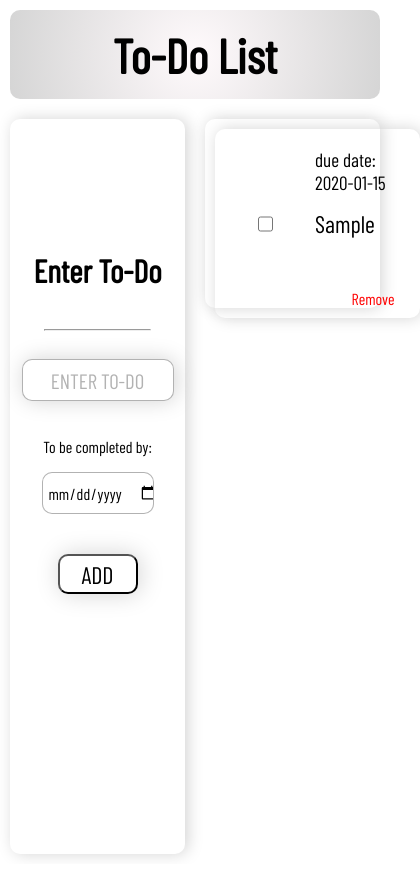
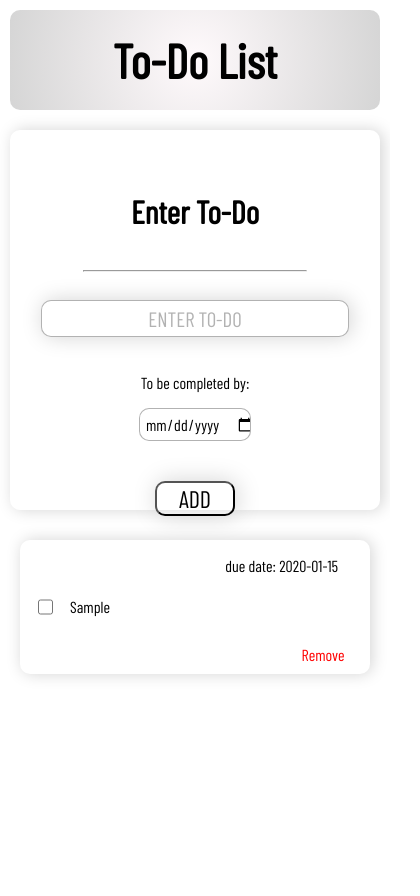
Before and after one commit to JakeMoretz/Todo, a website built with webpack: page dist/index.html in a window 390 px wide. Both pictures are taken after typing "Sample", "2020-01-15" into the empty fields and a click on the button "ADD". Shown: the whole page, 420 px wide, since content can reach past the window. Before the commit the page ends 864 px from the top, so only its background shows below. Built offline with nearby package versions, Linux system fonts and the light colour scheme; a web font is replaced by a local one.

Commit message:
made everything responsive

```diff
--- a/src/index.css
+++ b/src/index.css
@@ -7,7 +7,7 @@
 body {
     margin: 0;
     display: grid;
-    grid-template-rows: repeat(7, 1fr);
+    /* grid-template-rows: repeat(7, 1fr); */
     grid-template-columns: repeat(4, 1fr);
     height: 100vh;
     gap: 20px;
@@ -67,10 +67,16 @@ body {
     width: 80px;
     border-radius: 10px;
     box-shadow: 2px 0 1em rgb(212, 212, 212);
+    background: transparent;
+    transition: 0.3s ease-in-out 0.3s;
 }
 
 .new-project-btn:hover {
     cursor: pointer;
+    cursor: pointer;
+    transform: scale(1.25);
+    background: #414141;
+    color: #ffffff;
 }
 
 hr {
@@ -114,6 +120,10 @@ input {
     font-size: 1em;
 }
 
+.date:hover {
+    cursor: pointer;
+}
+
 /* main section */
 
 .main {
@@ -121,7 +131,7 @@ input {
     grid-row-start: 2;
     display: grid;
     border-radius: 10px;
-    box-shadow: 2px 0 1em rgb(212, 212, 212);
+    /* box-shadow: 2px 0 1em rgb(212, 212, 212); */
     grid-template-rows: repeat(auto-fill, minmax(100px, 1fr));
     height: 100%;
     gap: 10px;
@@ -150,6 +160,14 @@ input {
     font-size: 1em;
     padding-bottom: 15px;
     padding-right: 0;
+    transition: 0.2s ease-in-out 0s;
+}
+
+.test-btn:hover {
+    cursor: pointer;
+    transform: scale(1.25);
+    background: transparent;
+    color: #ff0000;
 }
 
 .completed-date {
@@ -180,6 +198,15 @@ input {
     align-self: center;
     justify-self: start;
     width: 20px;
+    transition: 0.2s ease-in-out 0s;
+}
+
+.check-box:hover {
+    cursor: pointer;
+    cursor: pointer;
+    transform: scale(1.25);
+    background: #fff;
+    color: #000;
 }
 
 .newPara {
@@ -187,11 +214,7 @@ input {
     flex-direction: column;
 }
 
-
-
-
 @media (max-width: 1400px) {
-
     .sidebar {
         grid-column: 1/3;
     }
@@ -220,9 +243,36 @@ input {
 }
 
 @media (max-width: 1200px) {
+    body {
+        display: grid;
+        grid-template-rows: 100px 45% 50%;
+    }
 
+    .top {
+        grid-column: 1/5;
+        grid-row: 1/2;
+    }
 
+    .sidebar {
+        grid-column: 1/5;
+        grid-row: 2/3;
+        padding-top: 30px;
+    }
 
+    .main {
+        grid-row-start: 3;
+        grid-column: 1/5;
+    }
 
+    .para1 {
+        font-size: 1em;
+    }
 
+    .para2 {
+        font-size: 1em;
+    }
+
+    .test {
+        grid-template-columns: 50px 1fr 1fr 1fr 1fr;
+    }
 }
```
